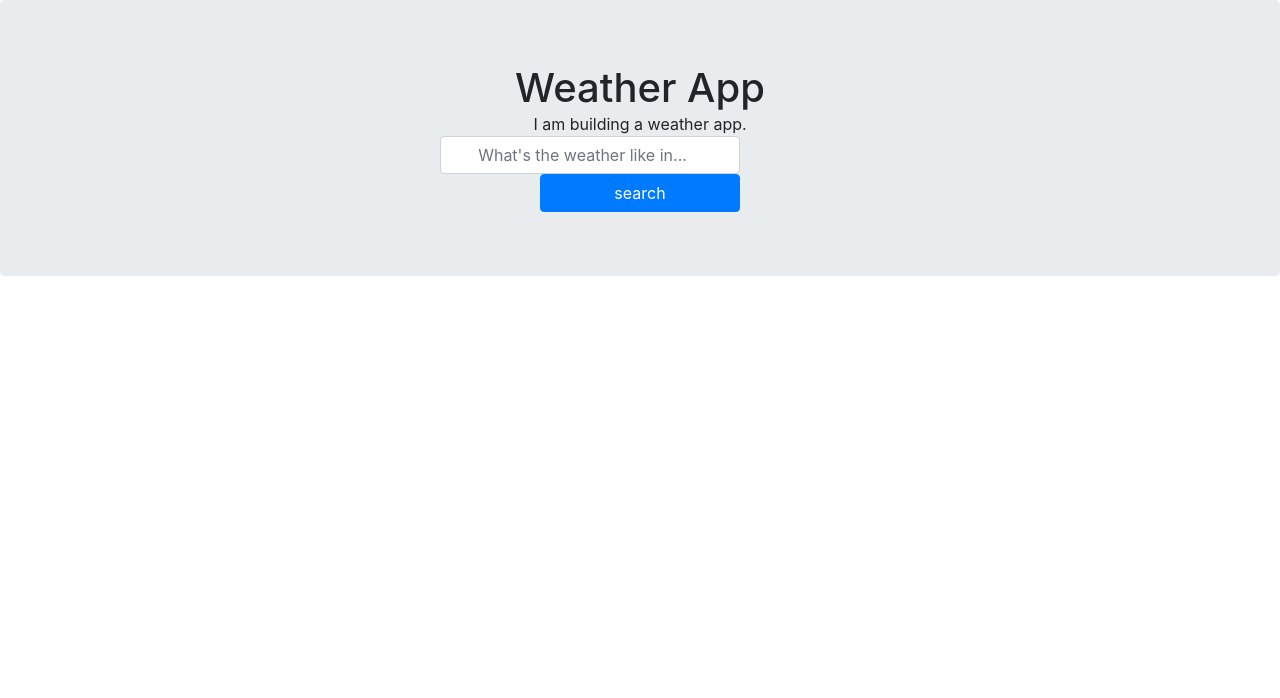
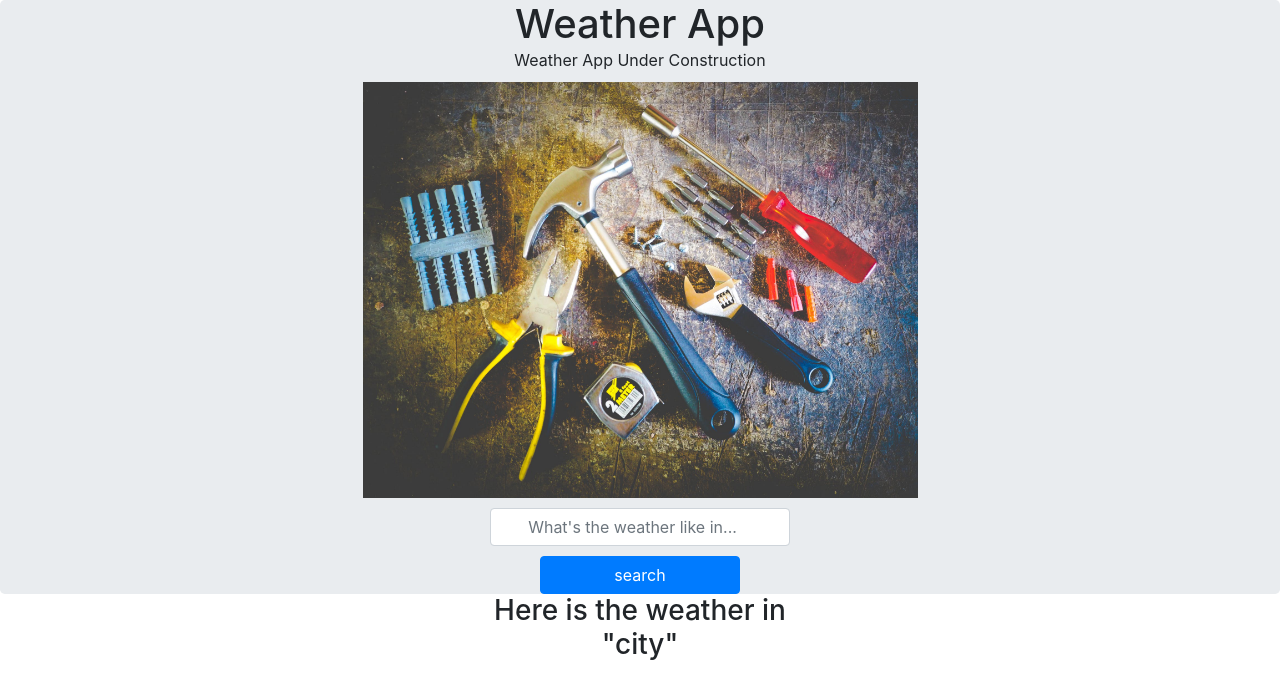
Before and after one commit to JakeScudder/weather-app, a React (Create React App) app: page / in a window 1280 px wide. Shown: the top 698 px of the page. Built offline with nearby package versions, Linux system fonts and the light colour scheme; no server answers.

Commit message:
Building out Components
Search is Functional

```diff
--- a/package.json
+++ b/package.json
@@ -6,10 +6,12 @@
     "@testing-library/jest-dom": "^4.2.4",
     "@testing-library/react": "^9.4.0",
     "@testing-library/user-event": "^7.2.1",
+    "axios": "^0.19.1",
     "bootstrap": "^4.4.1",
     "react": "^16.12.0",
     "react-bootstrap": "^1.0.0-beta.16",
     "react-dom": "^16.12.0",
+    "react-router-dom": "^5.1.2",
     "react-scripts": "3.3.0"
   },
   "scripts": {
--- a/src/App.js
+++ b/src/App.js
@@ -1,22 +1,72 @@
-import React from 'react';
+import React, { Component } from 'react';
+import { HashRouter } from 'react-router-dom';
+//Bootstraps
 import { Container, Jumbotron } from 'react-bootstrap';
+
+//Components
 import SearchForm from './components/SearchForm';
+import Results from './components/Results';
 
-function App() {
+//Fetch
+import axios from 'axios';
+import apiKey from './config';
+
+//Images
+import Hammer from './images/hammer.jpeg';
+
+class App extends Component {
+  constructor() {
+    super();
+    this.state = {
+      location: "",
+      results: [],
+      loading: true
+    }
+  }
+
+  componentDidMount(){
+    this.handleWeatherFetch();
+  }
+
+  handleWeatherFetch = (query = "charlottesville") => {
+    this.setState({
+      loading: true
+    })
+    axios.get(`http://api.openweathermap.org/data/2.5/weather?q=${query}&APPID=${apiKey}`)
+      .then(res => {
+        console.log(res);
+        this.setState({
+          results: res.data,
+          loading: false
+        })
+      })
+      .catch(error => {
+        console.log('Error fetching the weather data:', error)
+      })
+  }
+  render() {
     return (
+      <HashRouter>
       <div className="App">
         <Jumbotron>
           <Container>
             <h1>Weather App</h1>
             <p>
-            I am building a weather app.
+              Weather App Under Construction
             </p>
+            <img id="construction" src={Hammer} alt="underConstruction"/>
 
-          <SearchForm />
+            <SearchForm
+              handleSearch={this.handleWeatherFetch}
+            />
           </Container>
         </Jumbotron>
+        <Results />
       </div>
+      </HashRouter>
+
     );
+  }
 }
 
 export default App;
--- a/src/components/Results.js
+++ b/src/components/Results.js
@@ -6,7 +6,7 @@ import {
 const Results = () => {
   return (
   <Container>
-    <h1> This is a placeholder for the results section</h1>
+    <h3> Here is the weather in "city" </h3>
   </Container>
   )
 };
--- a/src/components/SearchForm.js
+++ b/src/components/SearchForm.js
@@ -1,4 +1,4 @@
-import React from 'react';
+import React, { useState } from 'react';
 import {
   Form,
   FormGroup,
@@ -6,18 +6,42 @@ import {
   Button
 } from 'react-bootstrap';
 
-const SearchForm = () => {
+import { withRouter } from "react-router";
+
+const SearchForm = (props) => {
+
+  const [search, setSearch] = useState("")
+
+  const handleSubmit = e => {
+    e.preventDefault();
+    let searchUrl = `/search/${search}`;
+    props.history.push(searchUrl);
+		props.handleSearch(search);
+		setSearch("");
+  }
+
+  const handleChange = e => {
+		setSearch(e.target.value);
+	}
+
   return (
-    <Form inline>
-      <FormGroup controlId="formInlineEmail">
-        <FormControl type="search" placeholder="What's the weather like in..." />
+    <Form onSubmit={handleSubmit} inline>
+      <FormGroup controlId="searchBar">
+        <FormControl
+        type="search"
+        name="search"
+        placeholder="What's the weather like in..."
+        value={search}
+        onChange={handleChange}
+        />
       </FormGroup>
       {' '}
-      <Button type="submit">
+      <Button id="searchButton" type="submit">
         search
       </Button>
     </Form>
   )
 };
 
-export default SearchForm;
+const SearchFormWithRouter = withRouter(SearchForm);
+export default SearchFormWithRouter;
--- /dev/null
+++ b/src/config.js
@@ -0,0 +1,2 @@
+const apiKey = 'd77262e5a1d388bebb698bab17c0b153';
+export default apiKey;
--- a/src/index.css
+++ b/src/index.css
@@ -2,6 +2,25 @@ h1 {
   margin: auto;
   width: 300px;
   text-align: center;
+}
+
+h3 {
+  margin: auto;
+  width: 300px;
+  text-align: center;
+}
+
+div.jumbotron {
+  margin: auto;
+  padding: 0px;
+}
+
+div.container {
+  width: 100%;
+  padding-right: 15px;
+  padding-left: 15px;
+  margin-right: auto;
+  margin-left: auto;
 }
 
 p {
@@ -15,14 +34,25 @@ p {
   margin: auto;
 }
 
-.form-inline .form-control {
+#searchBar {
   width: 300px;
-  margin: auto;
+  margin-left: 50px;
+  margin-top: 10px;
   text-align: center;
 }
 
-.btn-primary {
-  margin-top: 20px;
-  margin: auto;
+
+#searchButton {
+  margin-top: 10px;
+  margin-left: auto;
+  margin-right: auto;
   width: 50%;
 }
+
+#construction {
+  display: block;
+  margin-top: 10px;
+  margin-left: auto;
+  margin-right: auto;
+  width: 50%;
+}
```
Also changed, not shown: src/images/hammer.jpeg (added), 1 other file (tests, documents, lock files or other folders). Lines whose indentation alone changed are shown as unchanged.
